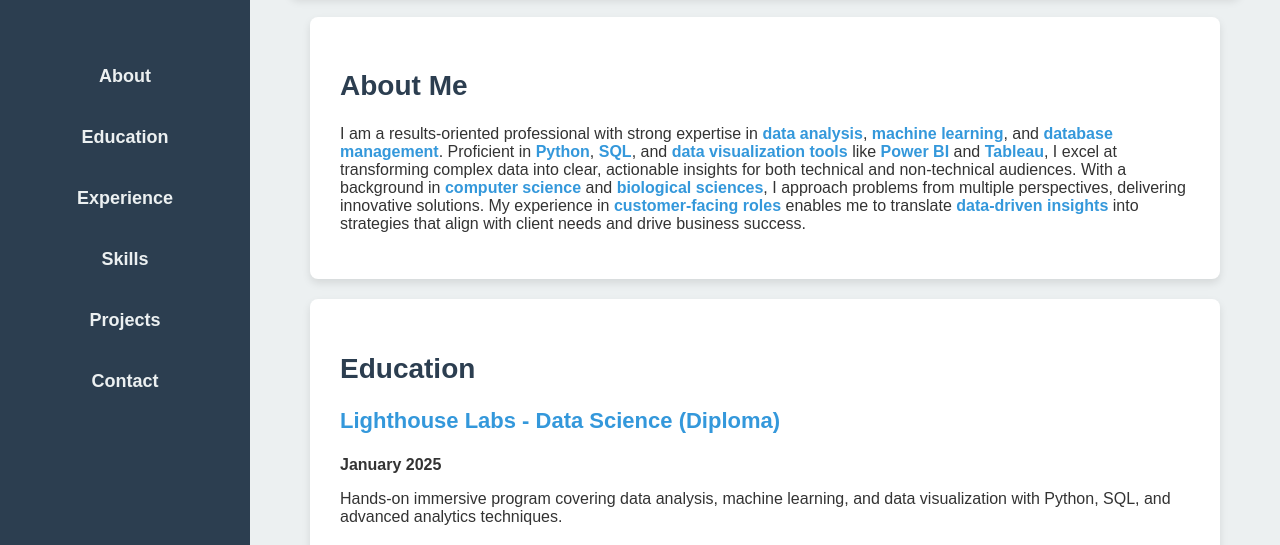
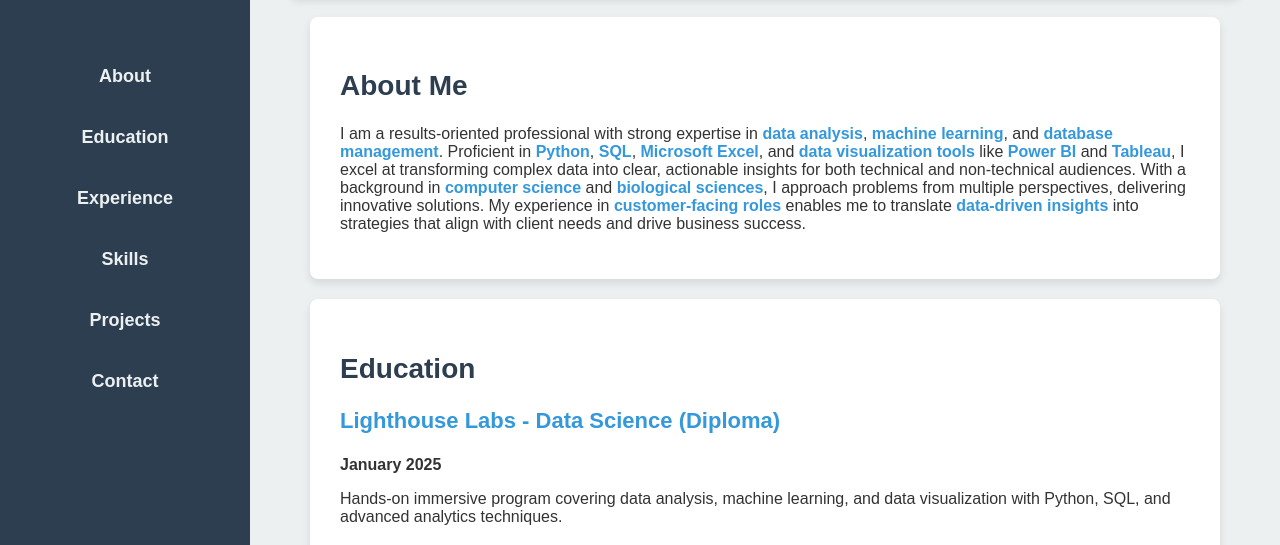
Before and after one commit to purani28/portfolio, a plain HTML site: page index.html in a window 1280 px wide. Shown: the part 176-721 px from the top of the page. Drawn offline with Linux system fonts and the light colour scheme.

Commit message:
Update index.html

```diff
--- a/index.html
+++ b/index.html
@@ -31,7 +31,7 @@
         <!-- About Section -->
         <section id="about">
             <h2>About Me</h2>
-            <p> I am a results-oriented professional with strong expertise in <strong class="highlight">data analysis</strong>, <strong class="highlight">machine learning</strong>, and <strong class="highlight">database management</strong>. Proficient in <strong class="highlight">Python</strong>, <strong class="highlight">SQL</strong>, and <strong class="highlight">data visualization tools</strong> like <strong class="highlight">Power BI</strong> and <strong class="highlight">Tableau</strong>, I excel at transforming complex data into clear, actionable insights for both technical and non-technical audiences. With a background in <strong class="highlight">computer science</strong> and <strong class="highlight">biological sciences</strong>, I approach problems from multiple perspectives, delivering innovative solutions. My experience in <strong class="highlight">customer-facing roles</strong> enables me to translate <strong class="highlight">data-driven insights</strong> into strategies that align with client needs and drive business success.</p>
+            <p> I am a results-oriented professional with strong expertise in <strong class="highlight">data analysis</strong>, <strong class="highlight">machine learning</strong>, and <strong class="highlight">database management</strong>. Proficient in <strong class="highlight">Python</strong>, <strong class="highlight">SQL</strong>, <strong class="highlight">Microsoft Excel</strong>, and <strong class="highlight">data visualization tools</strong> like <strong class="highlight">Power BI</strong> and <strong class="highlight">Tableau</strong>, I excel at transforming complex data into clear, actionable insights for both technical and non-technical audiences. With a background in <strong class="highlight">computer science</strong> and <strong class="highlight">biological sciences</strong>, I approach problems from multiple perspectives, delivering innovative solutions. My experience in <strong class="highlight">customer-facing roles</strong> enables me to translate <strong class="highlight">data-driven insights</strong> into strategies that align with client needs and drive business success.</p>
         </section>
 
 
```
